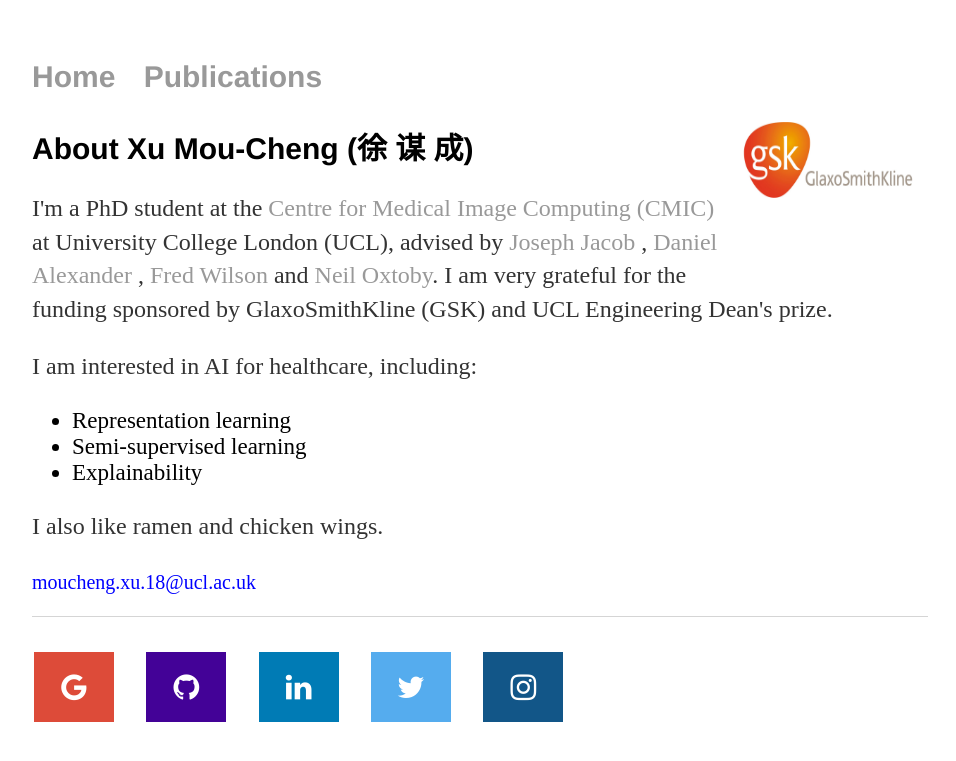
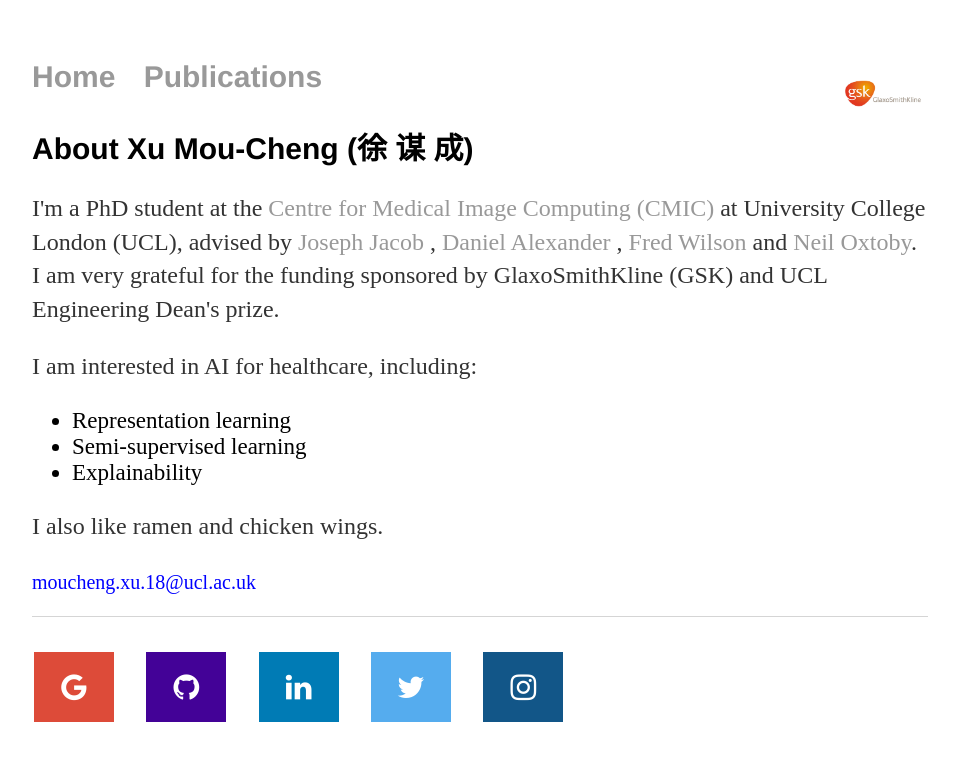
Before and after one commit to moucheng2017/mouchengxu.github.io, a Jekyll site: the page built from index.html, in a window 1280 px wide. Shown: the top 761 px of the page, without its empty margins (160-1116 px from the left). Built offline with Jekyll 4.4.1, drawn with Linux system fonts in a browser that asks for light colours.

Commit message:
Update main.css

```diff
--- a/css/main.css
+++ b/css/main.css
@@ -18,6 +18,8 @@ nav ul li, footer ul li {
 
 nav img{
     float:right;
+    width: 10%;
+    height: auto;
 }
 
 a {
```
